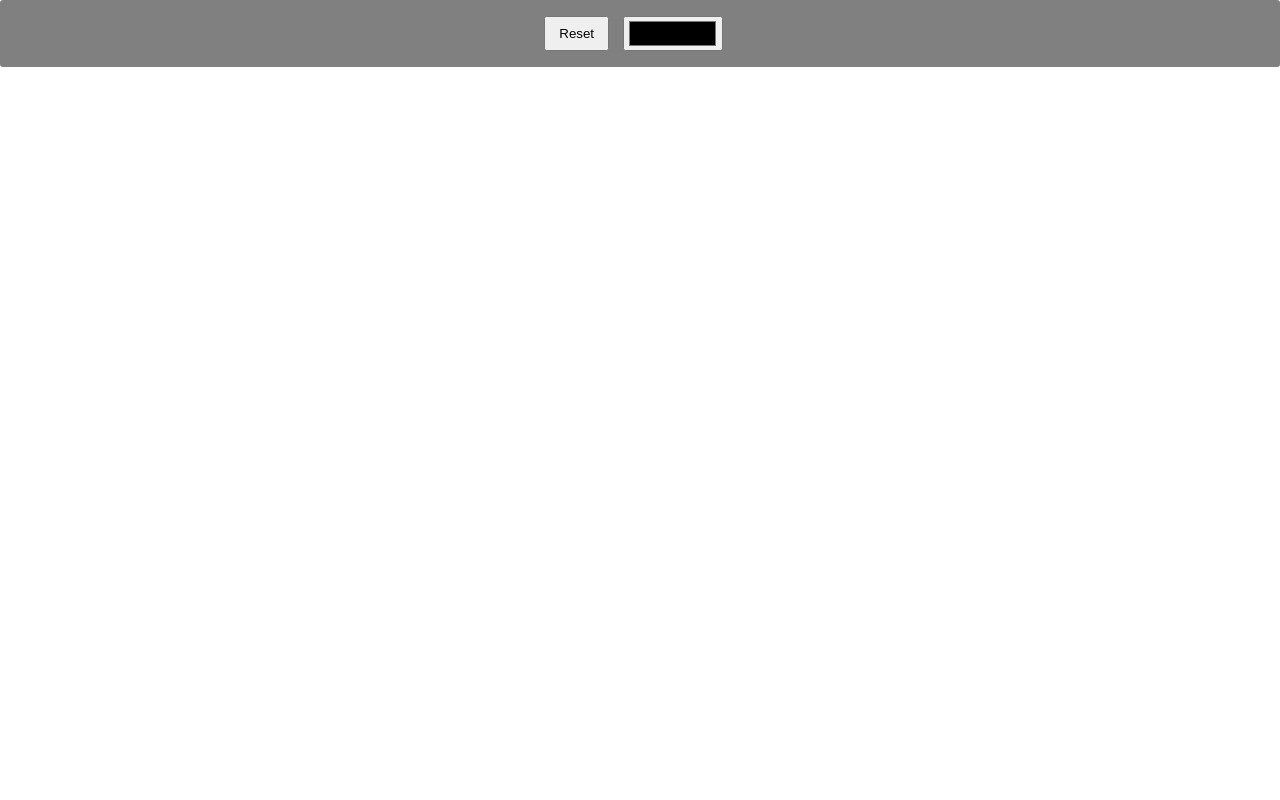
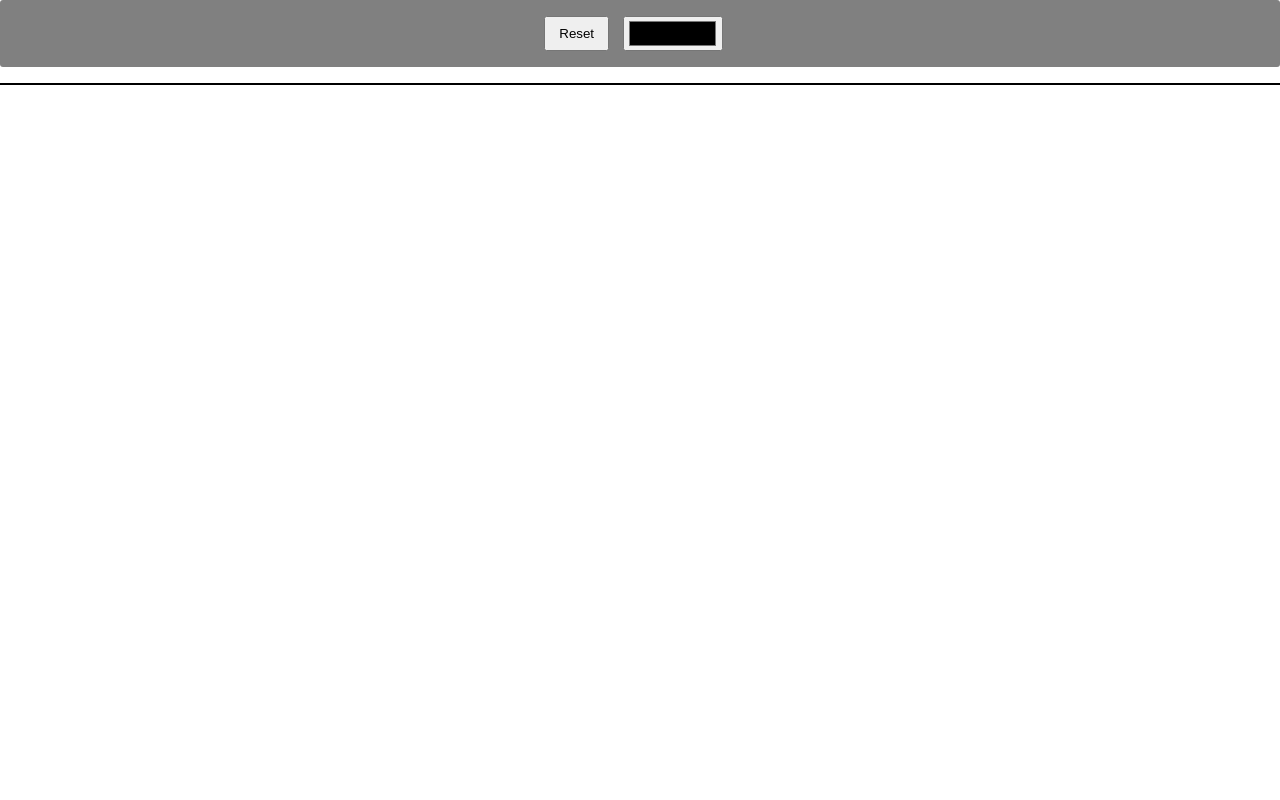
Before and after one commit to ashetonsm/pixel-canvas, a Vue app: page / in a window 1280 px wide. Shown: the top 800 px of the page. Built offline with nearby package versions, Linux system fonts and the light colour scheme; the HTML template or start-up script is replaced by a standard one.

Commit message:
Added a border to see the canvas boundaries better.

```diff
--- a/src/assets/style.css
+++ b/src/assets/style.css
@@ -40,6 +40,10 @@ button, input {
     justify-content: center;
 }
 
+canvas {
+    border: 2px solid black;
+}
+
 .grid {
     background-color: gray;
     display: grid;
```
